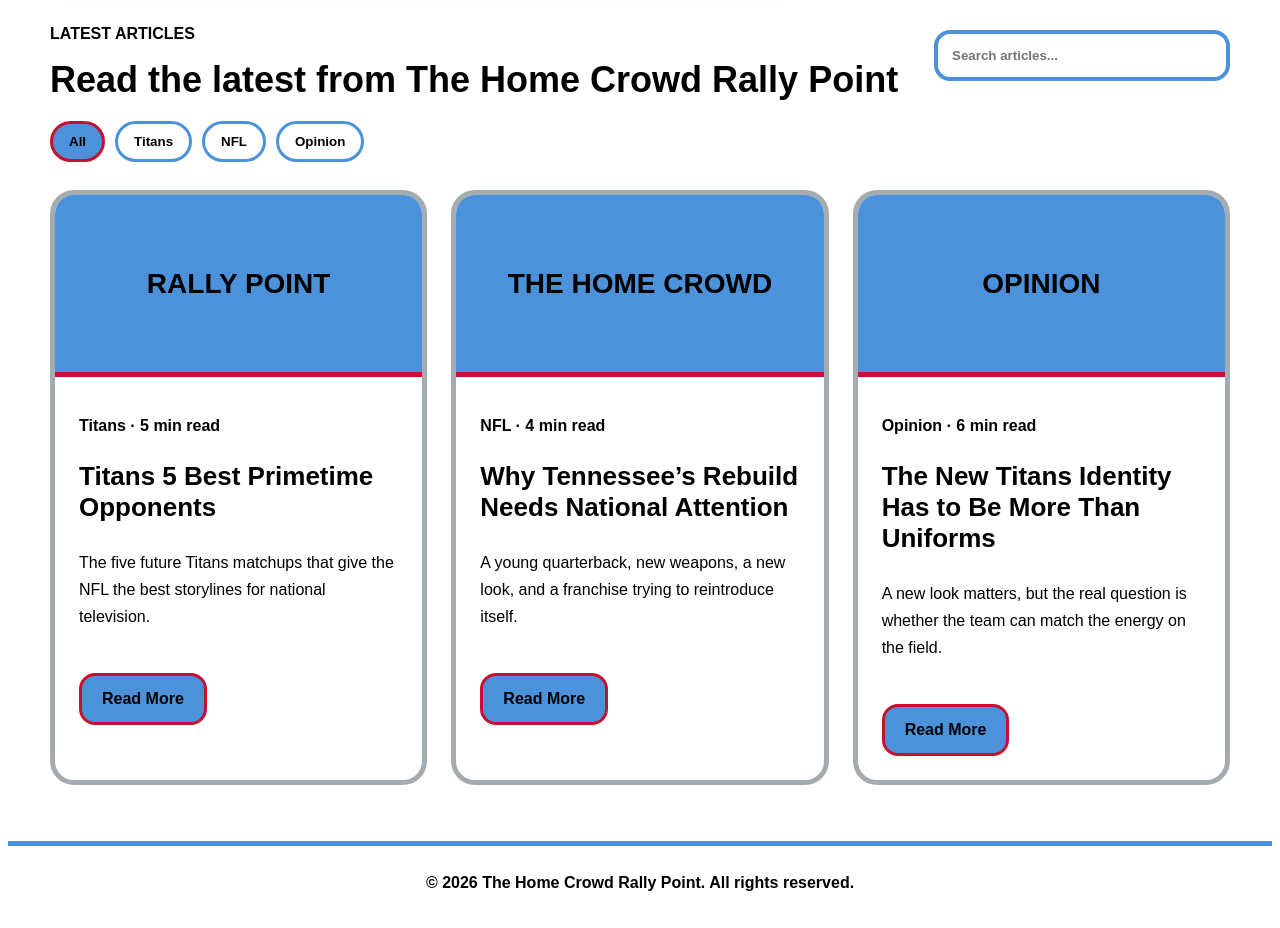
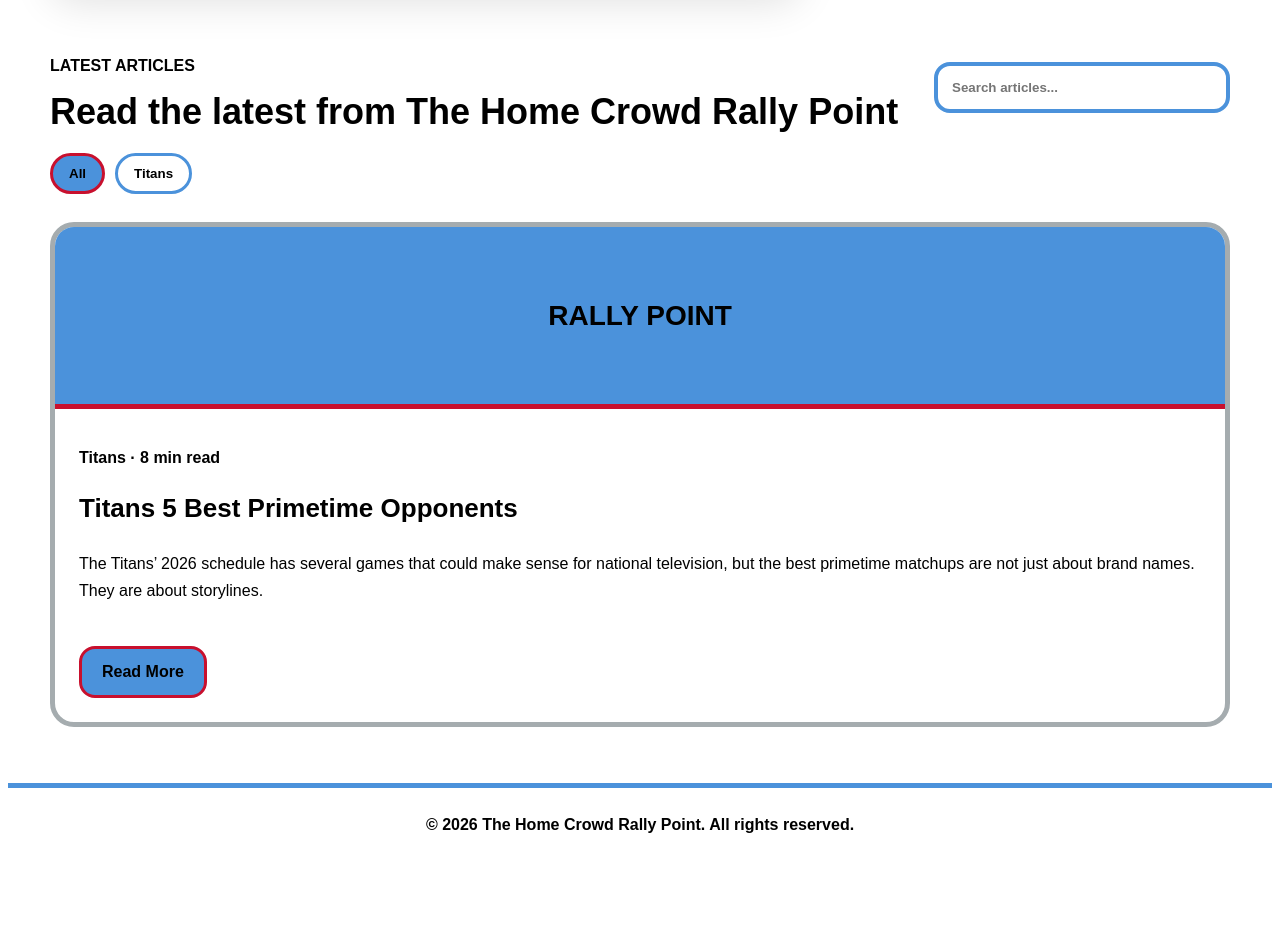
Before and after one commit to TheHomeCrowdRallyPoint/TheHomeCrowdRallyPoint, a React (Vite) app: page / in a window 1280 px wide. Shown: the part 640-1568 px from the top of the page. After the commit the page ends 1510 px from the top, so only its background shows below. Built offline with nearby package versions, Linux system fonts and the light colour scheme.

Commit message:
Update App.jsx

```diff
--- a/src/App.jsx
+++ b/src/App.jsx
@@ -13,46 +13,67 @@ const articles = [
   {
     id: 1,
     title: "Titans 5 Best Primetime Opponents",
-    dek: "The five future Titans matchups that give the NFL the best storylines for national television.",
+    dek: "The Titans’ 2026 schedule has several games that could make sense for national television, but the best primetime matchups are not just about brand names. They are about storylines.",
     category: "Titans",
     author: "Jeremy Neasley",
     date: "May 12, 2026",
-    readTime: "5 min read",
+    readTime: "8 min read",
     imageLabel: "RALLY POINT",
     body: [
+      "Tennessee’s future opponent list includes the Texans, Giants, Raiders, Commanders, and Cowboys, and each of those games gives the NFL something different to sell: rivalry drama, quarterback comparisons, rebuild progress, coaching revenge, and a true national-stage opportunity.",
+      "For a Titans team trying to reintroduce itself under a new identity, these are the five best primetime opponents.",
+
+      "1. Home or Away Game vs Houston Texans",
+      "This is the best primetime matchup because it has everything: division stakes, history, bad blood, and now uniform drama.",
+      "Titans-Texans was already the AFC South game with the most natural juice. Houston is one of the teams Tennessee has to measure itself against if the Titans want to become a serious threat in the division again. But the rivalry has another layer now because of the Titans’ renewed use of Oilers-inspired colors and uniforms.",
+      "The Titans’ new look leans heavily into the Oilers legacy, and that has reopened old wounds in Houston, where many fans still view the Oilers identity as part of their city’s football history. The Titans kept the franchise rights after the Oilers moved to Tennessee, and the use of that blue has remained a source of tension between the Titans and Texans fanbases.",
+      "That makes this more than just a football game. It is Tennessee wearing a look Houston fans feel belongs to them, against the team that now represents Houston.",
+      "That is primetime material.",
+      "Why: AFC South rivalry, Oilers/Texans uniform drama, and a true measuring-stick game for the Titans’ rebuild.",
+
+      "2. Away Game vs New York Giants",
+      "Titans at Giants has one of the best storylines on the entire schedule.",
+      "Brian Daboll is now Tennessee’s offensive coordinator after his time as the Giants’ head coach, and that immediately makes this game personal. The Titans officially list Daboll as their offensive coordinator, and his return to face New York gives the broadcast an easy storyline before kickoff.",
+      "Then there is Wan’Dale Robinson.",
+      "Robinson was drafted by the Giants in 2022, Daboll’s first year with the team, and he later reunited with Daboll in Tennessee on a major free-agent deal. That means this is not just Daboll against his old team. It is Daboll and one of his former Giants weapons walking back into MetLife wearing Titans colors.",
+      "And then there is the quarterback angle: Cam Ward vs. Jaxson Dart.",
+      "Ward went No. 1 overall to the Titans in the 2025 NFL Draft, while the Giants traded back into the first round to take Dart at No. 25. Dart was the second quarterback taken after Ward, which gives this matchup a clean QB-class comparison.",
+      "By the time this game happens, they are not rookies anymore. But the story still works: two first-round quarterbacks from the same draft class, both trying to prove their franchise got it right.",
+      "Why: Daboll revenge game, Wan’Dale Robinson return, and Cam Ward vs. Jaxson Dart from the same first-round QB class.",
+
+      "3. Away Game vs Las Vegas Raiders",
+      "Titans-Raiders feels like a perfect rebuild-check game.",
+      "Both teams are trying to climb out of the same part of the NFL standings. Both are trying to build around young offensive talent. And both picked near the top of the 2026 NFL Draft, with the Raiders selecting quarterback Fernando Mendoza at No. 1 overall and the Titans picking three spots later at No. 4.",
+      "That gives this game a clean national TV hook: which rebuild looks more real?",
+      "The Raiders will be selling Mendoza as the new face of the franchise. The Titans will be selling Cam Ward’s Year 2 progress, now with more help around him. Tennessee used that No. 4 pick on wide receiver Carnell Tate, another sign that the organization is trying to give Ward the type of weaponry he needs to take the next step.",
+      "And because this game would be in Las Vegas, the atmosphere does half the work. Allegiant Stadium, a night-game setting, Raiders fans, Titans fans traveling, and two rebuilding teams trying to prove they are not stuck at the bottom anymore.",
+      "Why: Raiders rebuild vs. Titans rebuild, Fernando Mendoza vs. Cam Ward, and a Vegas setting made for primetime.",
+
+      "4. Home Game vs Washington Commanders",
+      "This is the best “Cam Ward progress report” game on the list.",
+      "Jayden Daniels gives the Titans a clear quarterback measuring stick. He is the kind of young quarterback Tennessee wants Ward to become: dynamic, dangerous, and capable of making a franchise feel like it has arrived. Daniels remains listed as Washington’s quarterback, which makes this a clean young-QB comparison for national television.",
+      "For Ward, this game would not just be about winning. It would be about showing growth.",
+      "Can he command the offense? Can he answer another explosive quarterback? Can he look like the kind of player Tennessee can build around for the next decade?",
+      "That is why this matchup works so well at home. Nashville gets the stage. The Titans get a young, exciting opponent. And Ward gets a chance to show that his development is not just something Titans fans are talking themselves into.",
+      "It is something the rest of the league can see.",
+      "Why: Jayden Daniels is a strong measuring stick for Cam Ward’s growth, and Nashville gets a future-focused primetime matchup.",
+
+      "5. Away Game vs Dallas Cowboys",
+      "This is the biggest stage game.",
+      "The Cowboys are always going to bring national attention. It does not matter where they are in the standings. Dallas on primetime is built into the NFL machine, and a Titans road game against the Cowboys gives Tennessee a rare chance to step into the biggest possible spotlight.",
+      "For Cam Ward and the Titans, this is where they can truly make a name for themselves.",
+      "A strong performance against Houston proves something inside the division. A strong performance against Washington or Las Vegas proves something about the rebuild. But a strong performance against Dallas on national television changes the way people talk about you.",
+      "This is the game where casual fans learn names. This is the game where the broadcast focuses on Ward, the new uniforms, the rebuild, the coaching staff, and the direction of the franchise. This is the game where Tennessee can stop being discussed as a team “trying to get there” and start looking like a team people need to pay attention to.",
+      "Why: Cowboys spotlight, national exposure, and a chance for Cam Ward and the Titans to announce themselves to the rest of the NFL.",
+
+      "Final Ranking",
+      "1. Home or Away vs Houston Texans",
+      "2. Away vs New York Giants",
+      "3. Away vs Las Vegas Raiders",
+      "4. Home vs Washington Commanders",
+      "5. Away vs Dallas Cowboys",
       "The Titans do not need primetime games built only around nostalgia or big-market opponents. They need games with stories people can follow.",
-      "Houston brings the rivalry and the Oilers-color controversy. New York brings Brian Daboll, Wan'Dale Robinson, and the Cam Ward-Jaxson Dart quarterback comparison. Las Vegas brings two rebuilds and Fernando Mendoza. Washington brings Jayden Daniels as the progress test. Dallas brings the biggest national stage possible.",
-      "That is exactly the kind of five-game primetime slate Tennessee needs.",
-    ],
-  },
-  {
-    id: 2,
-    title: "Why Tennessee’s Rebuild Needs National Attention",
-    dek: "A young quarterback, new weapons, a new look, and a franchise trying to reintroduce itself.",
-    category: "NFL",
-    author: "Jeremy Neasley",
-    date: "May 10, 2026",
-    readTime: "4 min read",
-    imageLabel: "THE HOME CROWD",
-    body: [
-      "Rebuilds are usually discussed like waiting rooms. Fans are told to be patient, trust the process, and look toward the future.",
-      "But the best rebuilds give people a reason to watch before the final product is ready. Tennessee has that opportunity now.",
-      "The story is not just whether the Titans are back. It is whether the rest of the league can see the direction forming.",
-    ],
-  },
-  {
-    id: 3,
-    title: "The New Titans Identity Has to Be More Than Uniforms",
-    dek: "A new look matters, but the real question is whether the team can match the energy on the field.",
-    category: "Opinion",
-    author: "Jeremy Neasley",
-    date: "May 8, 2026",
-    readTime: "6 min read",
-    imageLabel: "OPINION",
-    body: [
-      "Uniforms can create energy. They can reconnect a fanbase. They can make a franchise feel fresh again.",
-      "But the look only matters if the football starts to match it. The Titans have a chance to build something with visual identity and competitive identity at the same time.",
-      "That is what fans are really looking for: not just a better jersey, but a better direction.",
+      "Houston brings the rivalry and the Oilers-color controversy. New York brings Brian Daboll, Wan’Dale Robinson, and the Cam Ward-Jaxson Dart quarterback comparison. Las Vegas brings two rebuilds and Fernando Mendoza. Washington brings Jayden Daniels as the progress test. Dallas brings the biggest national stage possible."
     ],
   },
 ];
```
